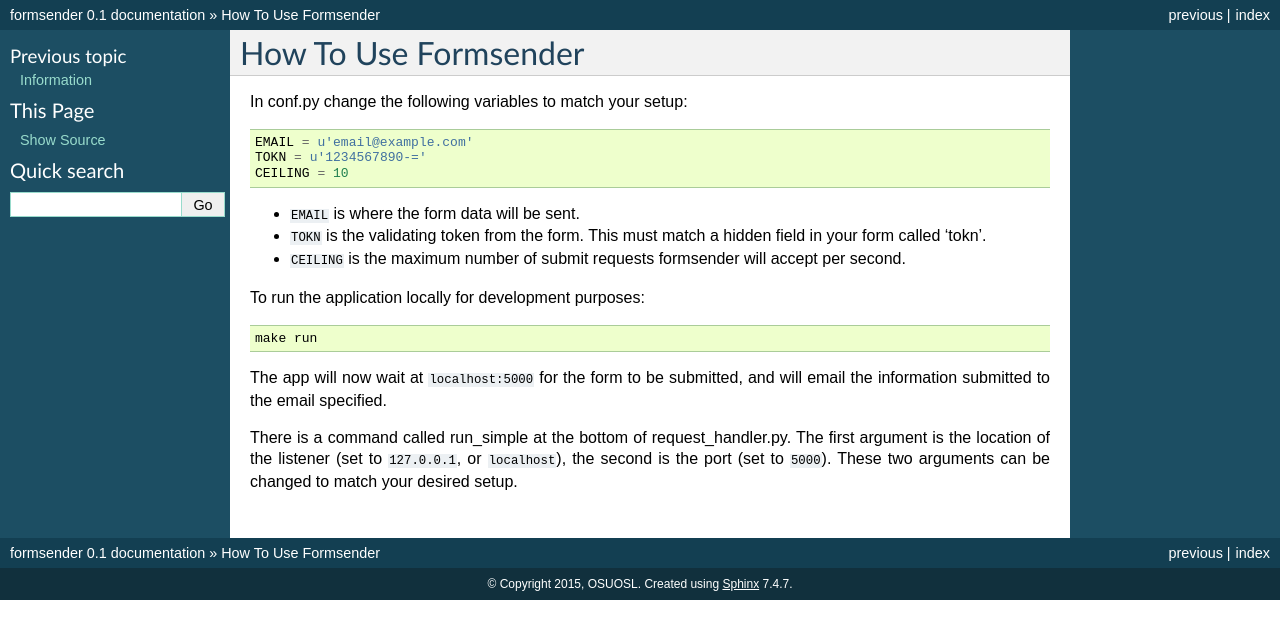
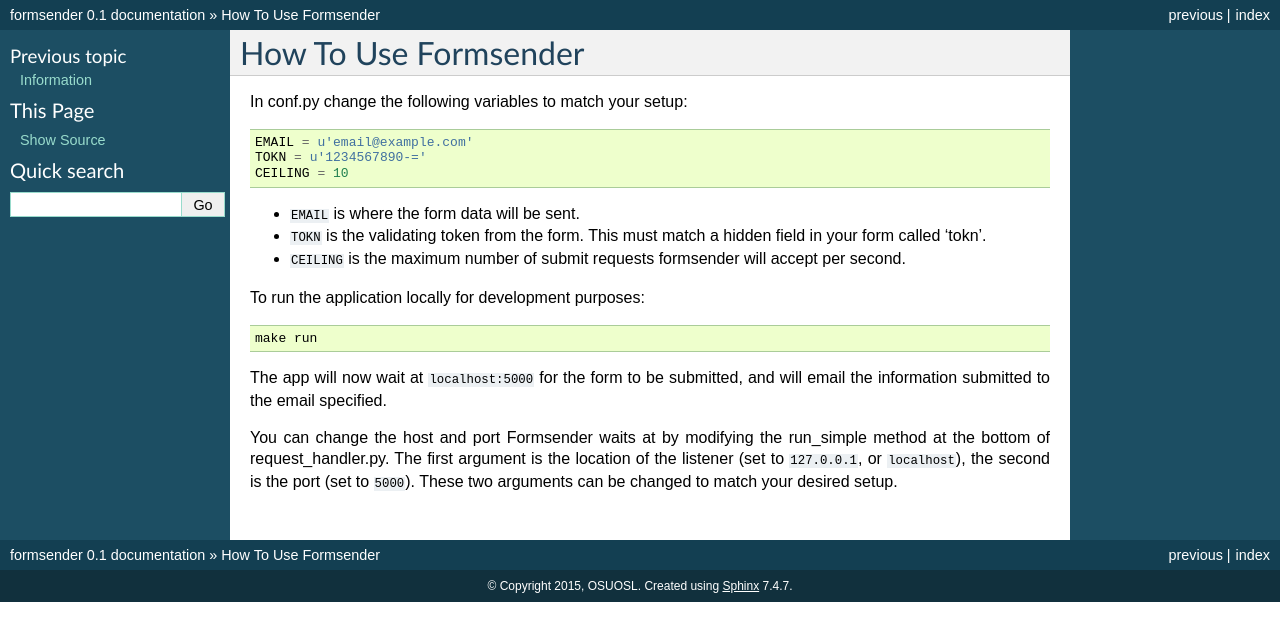
Before and after one commit to osuosl/formsender, a Sphinx documentation site: the page built from docs/source/usage.rst, in a window 1280 px wide. Shown: the top 641 px of the page. Built offline with Sphinx 7.4.7, drawn with Linux system fonts in a browser that asks for light colours.

Commit message:
Cleaned up if statements and modified docs

```diff
--- a/docs/source/usage.rst
+++ b/docs/source/usage.rst
@@ -27,7 +27,8 @@
 The app will now wait at ``localhost:5000`` for the form to be submitted, and
 will email the information submitted to the email specified.
 
-There is a command called run_simple at the bottom of request_handler.py. The
-first argument is the location of the listener (set to ``127.0.0.1``, or
-``localhost``), the second is the port (set to ``5000``). These two arguments
-can be changed to match your desired setup.
+You can change the host and port Formsender waits at by modifying the run_simple
+method at the bottom of request_handler.py. The first argument is the location
+of the listener (set to ``127.0.0.1``, or ``localhost``), the second is the port
+(set to ``5000``). These two arguments can be changed to match your desired
+setup.
```
Also changed, not shown: request_handler.py (+10 -4 lines).
